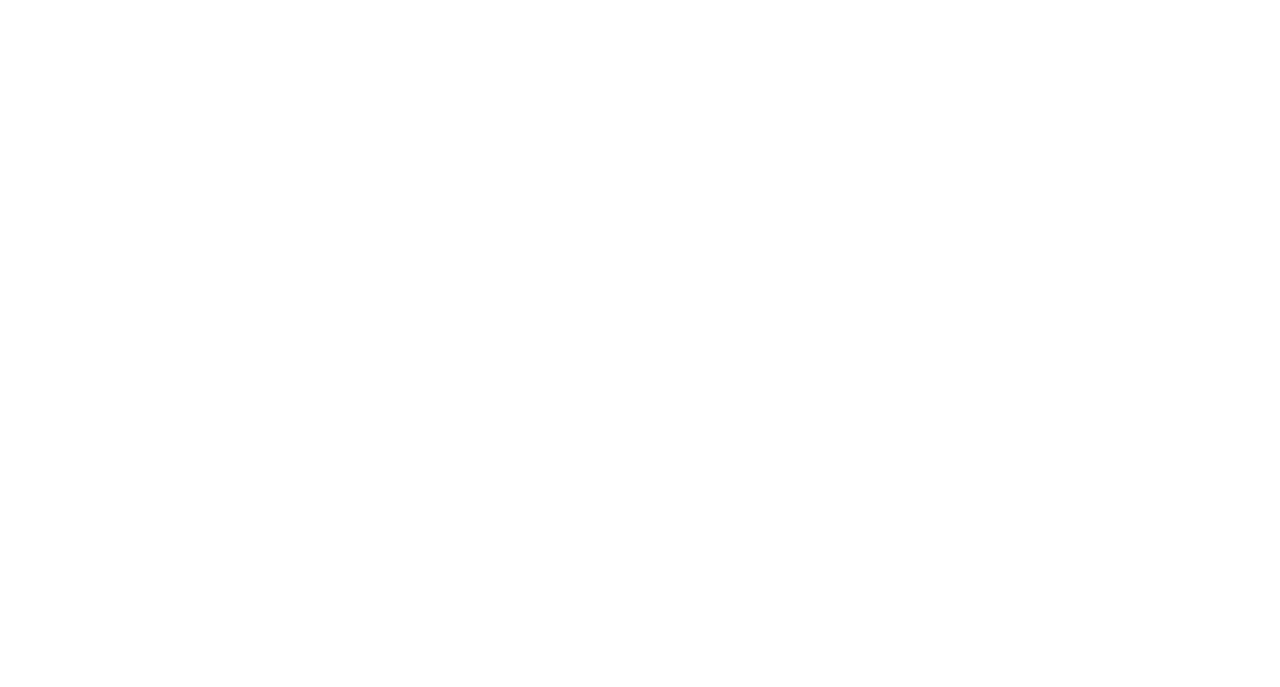
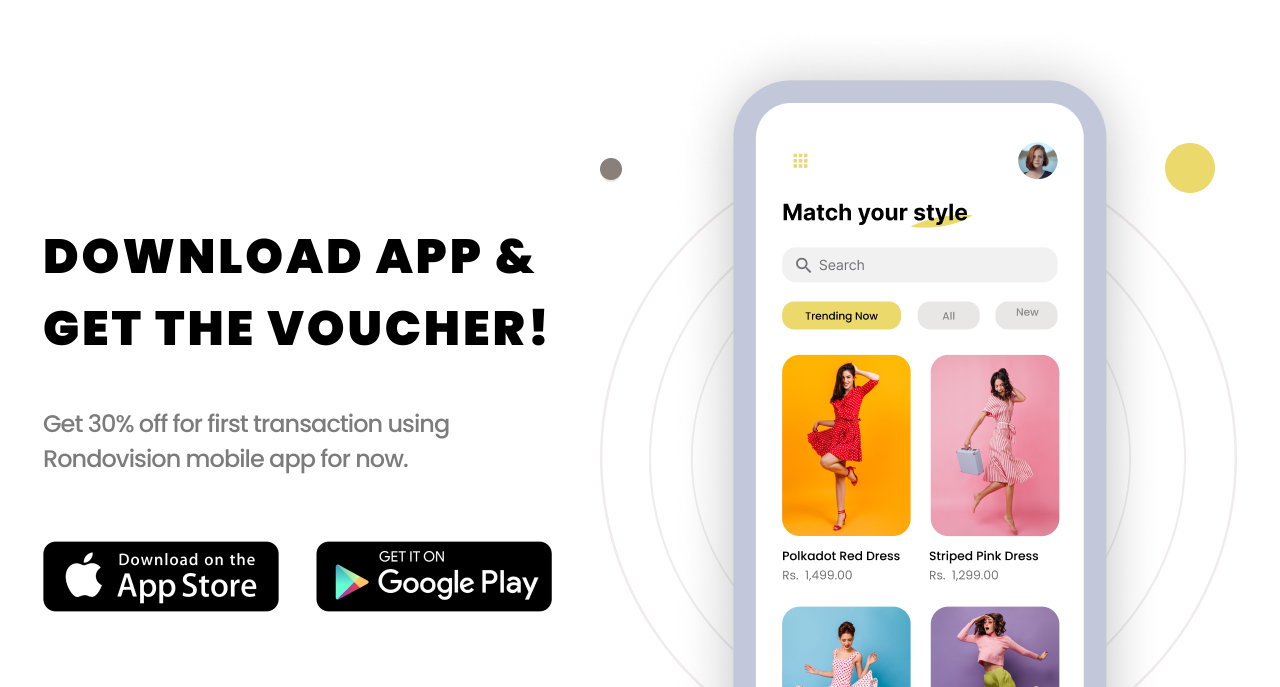
Before and after one commit to MrSpacks/React, a React (Create React App) app in the folder my-app/: page / in a window 1280 px wide. Shown: the part 4253-4940 px from the top of the page. Before the commit the page ends 4274 px from the top, so only its background shows below. Built offline with nearby package versions, Linux system fonts and the light colour scheme.

Commit message:
add vouchers block

```diff
--- a/my-app/src/App.js
+++ b/my-app/src/App.js
@@ -4,6 +4,8 @@ import Brends from './components/brends/Brends.jsx'
 import Arrivals from './components/arrivals/arrivals.jsx';
 import Banner from './components/Banner/Banner.jsx'
 import Favourite from './components/Favourite/Favourite.jsx'
+import Vouchers from './components/Vouchers/Vouchers.jsx'
+
 function App() {
   return (
 
@@ -14,6 +16,7 @@ function App() {
       <Arrivals />
       <Banner />
       <Favourite />
+      <Vouchers />
     </div>
   );
 }
--- /dev/null
+++ b/my-app/src/components/Vouchers/Vouchers.css
@@ -0,0 +1,28 @@
+.vouchers_content{
+    display: flex;
+    justify-content: space-evenly;
+}
+.vouchers_texts{
+    margin-top: 200px;
+    width: 510px;
+}
+.vouchers_title{
+    margin-bottom: 41px;
+    font-weight: 900;
+    font-size: 48px;
+    line-height: 150%;
+    letter-spacing: 0.06em;
+}
+.vouchers_text{
+    font-size: 24px;
+    line-height: 35px;
+    font-weight: 500;
+    letter-spacing: -0.04em;
+    color: #7C7C7C;
+    margin-bottom: 65px;
+}
+.vouchers_stores{
+    display: flex;
+    justify-content: space-between;
+
+}
--- /dev/null
+++ b/my-app/src/components/Vouchers/Vouchers.jsx
@@ -0,0 +1,28 @@
+import './Vouchers.css'
+import vouchersImg from './../../img/images/vouchers-img.png'
+import store01Img from './../../img/icons/app-store.png'
+import store02Img from './../../img/icons/google-play.png'
+
+
+const Vouchers = () => {
+    return (
+<section className="vouchers">
+        <div className="conteiner">
+            <div className="vouchers_content">
+                <div className="vouchers_texts">
+                    <div className="vouchers_title">DOWNLOAD APP & GET THE VOUCHER!</div>
+                    <p className="vouchers_text">Get 30% off for first transaction using Rondovision mobile app for now.</p>
+                    <div className="vouchers_stores">
+                    <img src={store01Img} alt="" className="vouchers_store" />
+                    <img src={store02Img} alt="" className="vouchers_store" />
+                    </div>
+                </div>
+                <img className='vouchers_img' src={vouchersImg} alt="" />
+            </div>
+        </div>
+
+</section>
+     );
+}
+
+export default Vouchers;
```
